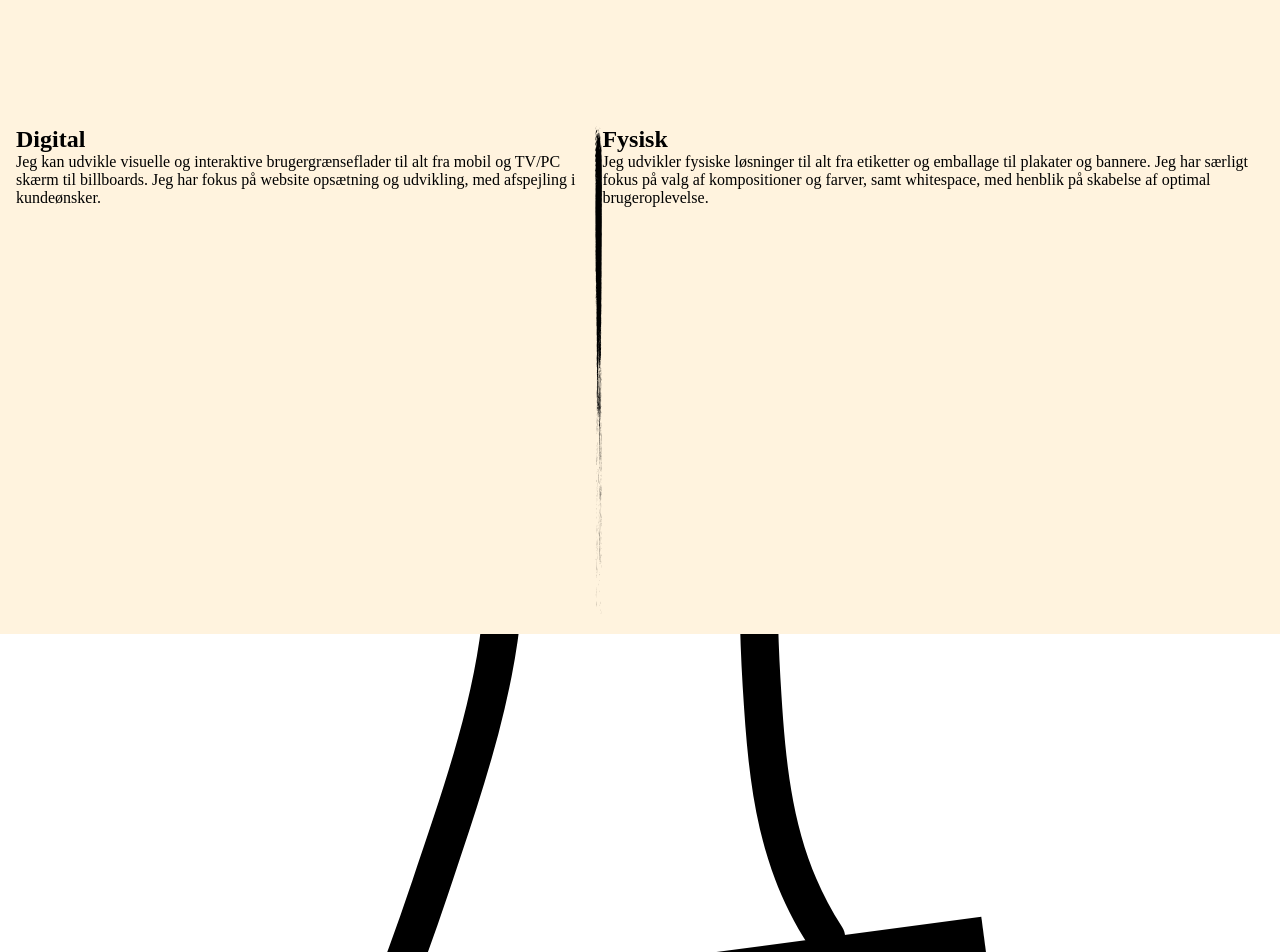
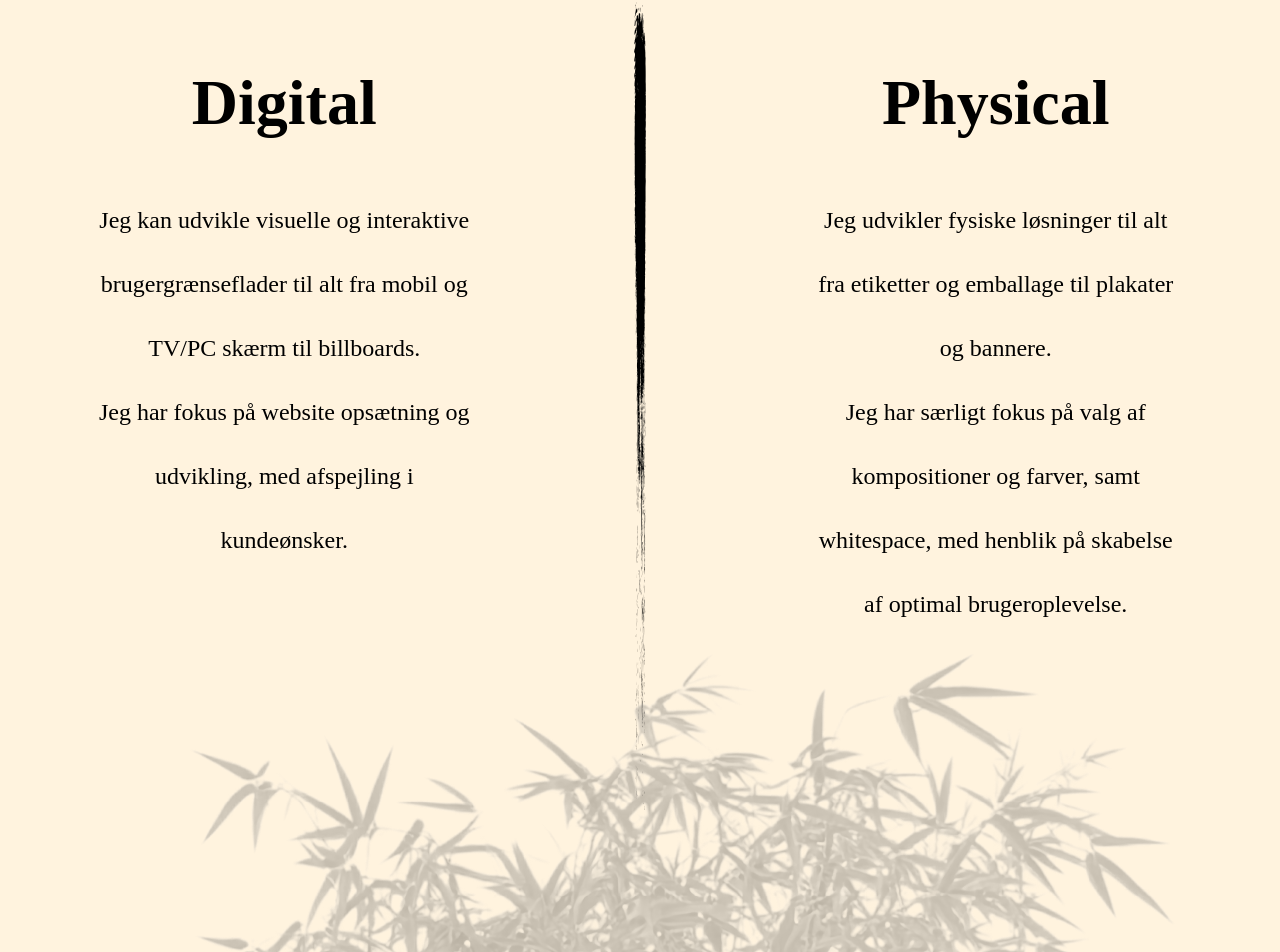
Before and after one commit to bertramwegener/bertramwegener.github.io, a React (Vite) app: page / in a window 1280 px wide. Shown: the part 1154-2106 px from the top of the page. Built offline with nearby package versions, Linux system fonts and the light colour scheme.

Commit message:
css styling

```diff
--- a/src/component/iWorkWith.jsx
+++ b/src/component/iWorkWith.jsx
@@ -3,11 +3,13 @@ import '../css/iWorkWith.css';
 export default function IWorkWith() {
     return (
         <section>
-            <figure>
+            <figure className='workWith'>
                 <img src="./billeder/caption-box.svg" alt="" />
                 <h2>I work with</h2>
             </figure>
 
+
+
         </section>
     );
 }
--- a/src/component/info.jsx
+++ b/src/component/info.jsx
@@ -3,10 +3,13 @@ import '../css/info.css';
 export default function Info() {
     return (
         <section className="info">
-            <article className="digital">
+            <div className='info-text'>
+                <article className="digital text">
                     <h2>Digital</h2>
                     <p>
                         Jeg kan udvikle visuelle og interaktive brugergrænseflader til alt fra mobil og TV/PC skærm til billboards.
+                    </p>
+                    <p>
                         Jeg har fokus på website opsætning og udvikling, med afspejling i kundeønsker.
                     </p>
                 </article>
@@ -15,13 +18,19 @@ export default function Info() {
                     <img src="./billeder/texts-divide.svg" alt="" />
                 </figure>
 
-            <article className="fysisk">
-                <h2>Fysisk</h2>
+                <article className="fysisk text">
+                    <h2>Physical</h2>
                     <p>
                         Jeg udvikler fysiske løsninger til alt fra etiketter og emballage til plakater og bannere.
+                    </p>
+                    <p>
                         Jeg har særligt fokus på valg af kompositioner og farver, samt whitespace, med henblik på skabelse af optimal brugeroplevelse.
                     </p>
                 </article>
+            </div>
+            <figure className='bamboo-back'>
+                <img src="./billeder/bamboo-background.svg" alt="" />
+            </figure>
         </section>
     );
 }
--- a/src/css/info.css
+++ b/src/css/info.css
@@ -1,11 +1,36 @@
 .textSplit {
-    width: 1rem;
+    width: 0.8rem;
 }
 
 section.info {
     background-color: #fff3de;
-    padding: 18rem 1rem 1rem 1rem;
-    position: absolute;
+    padding: 12rem 1rem 0rem 1rem;
     display: flex;
-    top: 62rem;
+    flex-direction: column;
 }
+
+.info-text {
+    display: flex;
+    justify-content: space-around;
+    margin-bottom: -10rem;
+}
+
+article.text {
+    width: 30%;
+    display: flex;
+    flex-direction: column;
+    align-items: center;
+    justify-content: flex-start;
+    margin-top: 4rem;
+}
+
+.text h2 {
+    font-size: 4rem;
+    margin-bottom: 3rem;
+}
+
+.text p {
+    font-size: 1.5rem;
+    text-align: center;
+    line-height: 4rem;
+}
--- a/src/css/navbar.css
+++ b/src/css/navbar.css
@@ -3,18 +3,18 @@ nav {
     justify-content: space-between;
     width: 100%;
     position: fixed;
-    padding: 1.5rem 1rem 0rem 1rem;
+    padding: 1rem 2rem 0rem 2rem;
     z-index: 1000;
 }
 
 nav figure {
     position: relative;
     text-align: center;
-    width: 33rem;
+    width: 25rem;
 }
 
 .navigation {
-    font-size: 2rem;
+    font-size: 1.5rem;
 }
 
 .navigation a {
--- a/src/pages/Home.jsx
+++ b/src/pages/Home.jsx
@@ -27,7 +27,7 @@ export default function Home() {
 
             <Info />
 
-            <figure>
+            <figure className='split2'>
                 <img src="./billeder/section-split-2.png" alt="" />
             </figure>
 
```
Lines whose indentation alone changed are shown as unchanged.
